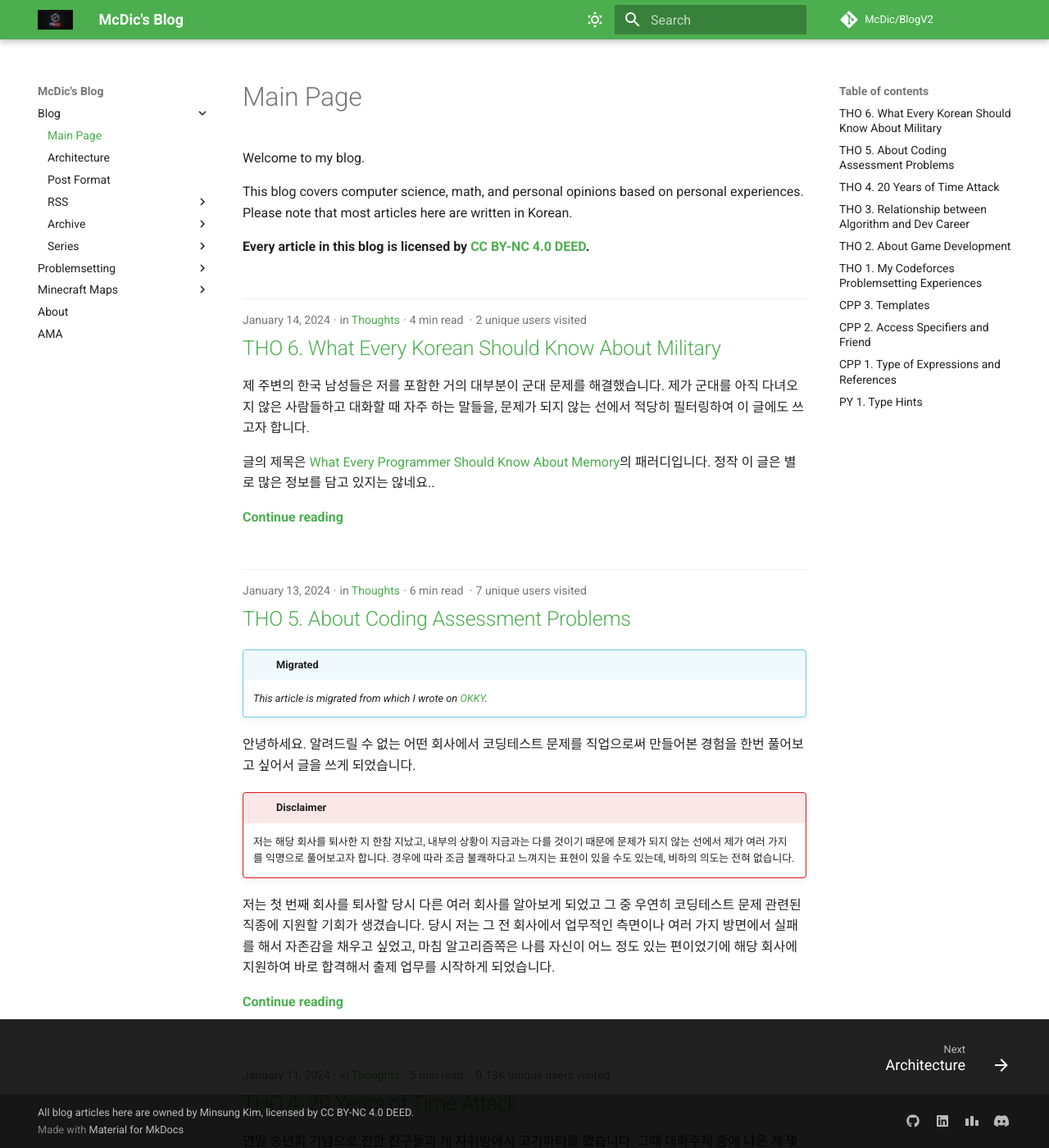
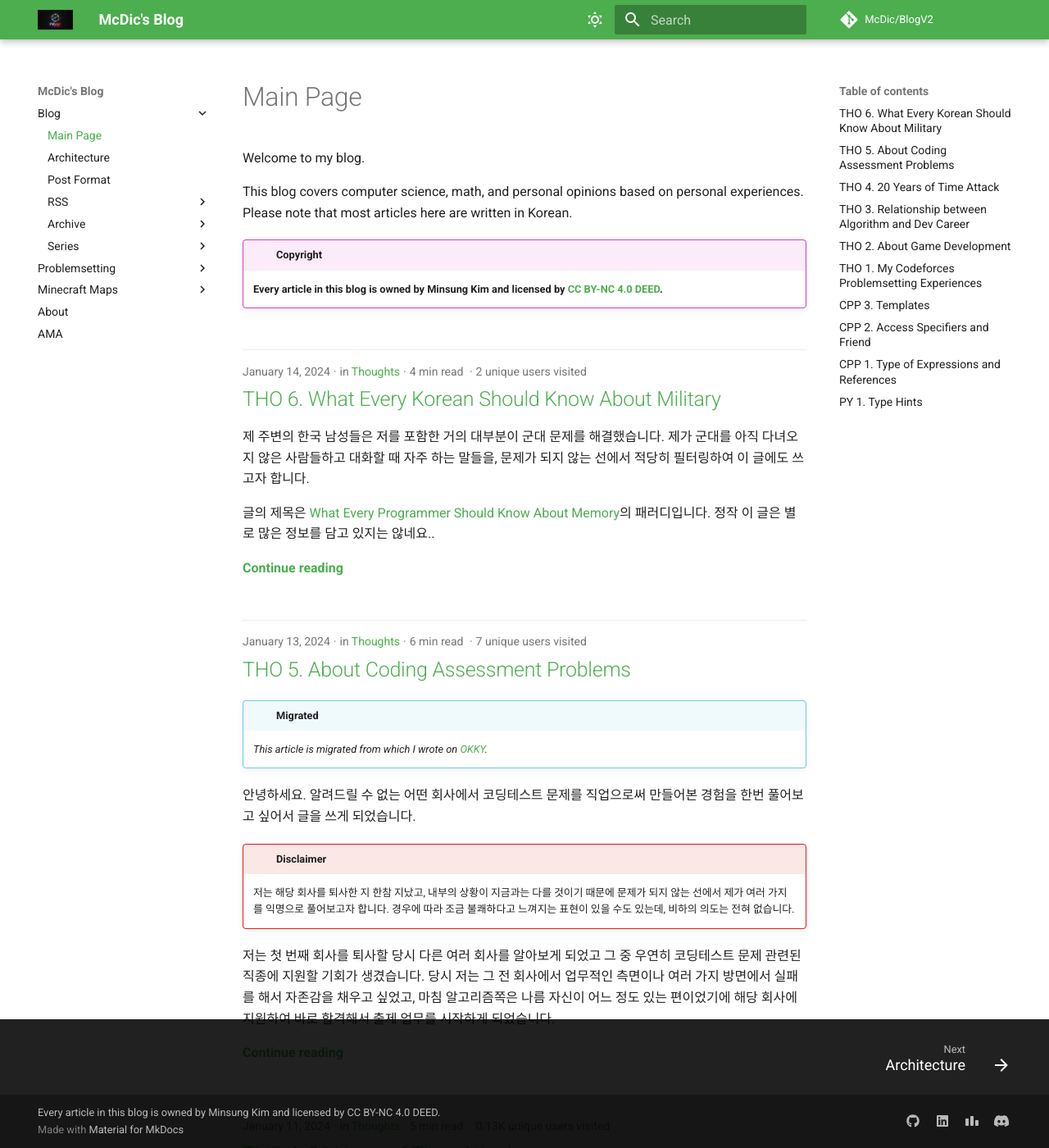
Before and after one commit to McDic/BlogV2, an MkDocs documentation site: the page built from docs/index.md, in a window 1280 px wide and 1400 px high. Shown: the whole window at 82% size. Built offline with MkDocs 1.6.1 and Material for MkDocs 9.7.7, drawn with Linux system fonts in a browser that asks for light colours; comment, search, counter and statistics services are not loaded.

Commit message:
Added copyright admonition and changed references admonition

```diff
--- a/docs/index.md
+++ b/docs/index.md
@@ -5,6 +5,9 @@ Welcome to my blog.
 This blog covers computer science, math, and personal opinions based on personal experiences.
 Please note that most articles here are written in Korean.
 
-**Every article in this blog is licensed by [CC BY-NC 4.0 DEED](https://creativecommons.org/licenses/by-nc/4.0/deed.en).**
+!!! copyright
+
+    **Every article in this blog is owned by Minsung Kim and**
+    **licensed by [CC BY-NC 4.0 DEED](https://creativecommons.org/licenses/by-nc/4.0/deed.en).**
 
 <hr class="md-mcdic__excerpt_divider">
--- a/docs/stylesheets/admonitions.css
+++ b/docs/stylesheets/admonitions.css
@@ -3,6 +3,7 @@
     --md-admonition-icon--references: url("/assets/icons/svgrepo/references.svg");
     --md-admonition-icon--migrated: url("/assets/icons/svgrepo/migration.svg");
     --md-admonition-icon--caption: url("/assets/icons/svgrepo/picture.svg");
+    --md-admonition-icon--copyright: url("/assets/icons/svgrepo/copyright_simpler.svg");
     --md-admonition-animation-heartbeat-x: 0;
     --md-admonition-animation-heartbeat-y: 0;
     --md-admonition-animation-heartbeat-z: 1;
@@ -79,14 +80,15 @@
 
 .md-typeset .admonition.references,
 .md-typeset details.references {
-    border-color: rgb(37, 37, 37);
+    border-color: rgb(145, 109, 10);
 }
 .md-typeset .references > .admonition-title,
 .md-typeset .references > summary {
-    background-color: rgba(37, 37, 37, 0.1);
+    background-color: rgba(145, 109, 10, 0.1);
 }
 .md-typeset .references > .admonition-title::before,
 .md-typeset .references > summary::before {
+    background-color: rgb(145, 109, 10);
     -webkit-mask-image: var(--md-admonition-icon--references);
             mask-image: var(--md-admonition-icon--references);
 }
@@ -120,3 +122,18 @@
     -webkit-mask-image: var(--md-admonition-icon--caption);
             mask-image: var(--md-admonition-icon--caption);
 }
+
+.md-typeset .admonition.copyright,
+.md-typeset details.copyright {
+    border-color: rgb(221, 59, 194);
+}
+.md-typeset .copyright > .admonition-title,
+.md-typeset .copyright > summary {
+    background-color: rgba(221, 59, 194, 0.1);
+}
+.md-typeset .copyright > .admonition-title::before,
+.md-typeset .copyright > summary::before {
+    background-color: rgb(221, 59, 194);
+    -webkit-mask-image: var(--md-admonition-icon--copyright);
+            mask-image: var(--md-admonition-icon--copyright);
+}
--- a/mkdocs.yml
+++ b/mkdocs.yml
@@ -134,4 +134,4 @@ extra:
     - icon: fontawesome/brands/discord
       link: https://discordapp.com/users/mcdic
 
-copyright: All blog articles here are owned by Minsung Kim, licensed by CC BY-NC 4.0 DEED.
+copyright: Every article in this blog is owned by Minsung Kim and licensed by CC BY-NC 4.0 DEED.
```
Also changed, not shown: docs/format.md (+2 -0 lines), overrides/.icons/svgrepo/copyright.svg (added), overrides/.icons/svgrepo/copyright_simpler.svg (added).
